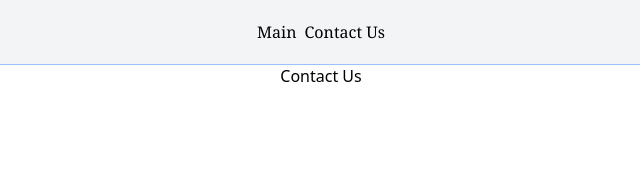
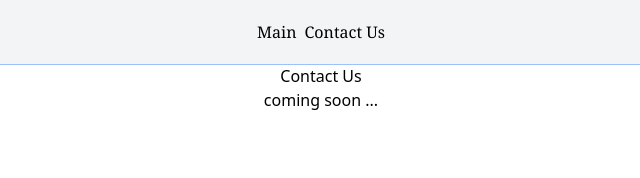
Before and after one commit to MrWebDeveloper20/socialnetwork, a Next.js app: page /contact in a window 1280 px wide. Shown: the top 178 px of the page, without its empty margins (319-959 px from the left). Built offline with nearby package versions, Linux system fonts and the light colour scheme.

Commit message:
five commit

```diff
--- a/app/(front)/contact/page.jsx
+++ b/app/(front)/contact/page.jsx
@@ -4,6 +4,7 @@ const ContactUs = () => {
   return (
     <div>
       <h1>Contact Us</h1>
+      <h2>coming soon ...</h2>
     </div>
   )
 }
```
Also changed, not shown: 1 other file (tests, documents, lock files or other folders).
